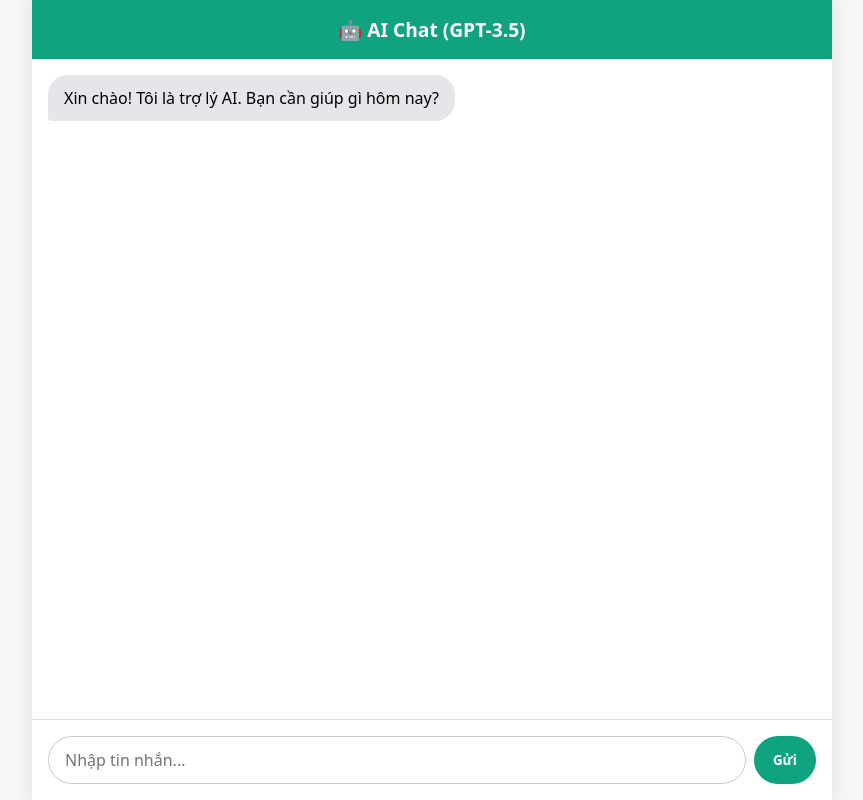
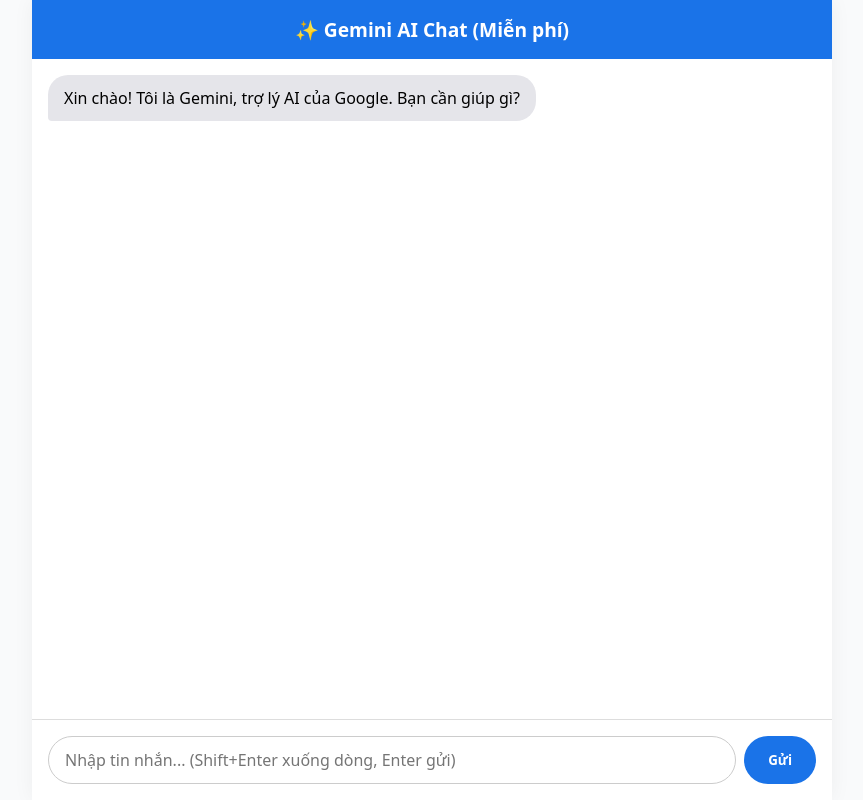
Before and after one commit to nam348tnh3gp/AI-chat, a website: page public/index.html in a window 1280 px wide. Shown: the whole page, without its empty margins (208-1071 px from the left). Drawn offline with Linux system fonts and the light colour scheme.

Commit message:
Update index.html

```diff
--- a/public/index.html
+++ b/public/index.html
@@ -2,133 +2,40 @@
 <html lang="vi">
 <head>
     <meta charset="UTF-8">
-    <meta name="viewport" content="width=device-width, initial-scale=1.0, user-scalable=yes">
-    <title>AI Chat - GPT</title>
+    <meta name="viewport" content="width=device-width, initial-scale=1.0">
+    <title>Gemini AI Chat - Miễn phí</title>
     <style>
-        * {
-            box-sizing: border-box;
-            font-family: system-ui, -apple-system, 'Segoe UI', Roboto, Helvetica, Arial, sans-serif;
-        }
-        body {
-            background: #f7f7f8;
-            margin: 0;
-            padding: 0;
-            display: flex;
-            justify-content: center;
-            align-items: center;
-            min-height: 100vh;
-        }
-        .chat-container {
-            width: 100%;
-            max-width: 800px;
-            height: 100vh;
-            display: flex;
-            flex-direction: column;
-            background: white;
-            box-shadow: 0 0 20px rgba(0,0,0,0.1);
-        }
-        .chat-header {
-            background: #10a37f;
-            color: white;
-            padding: 1rem;
-            text-align: center;
-            font-weight: bold;
-            font-size: 1.2rem;
-        }
-        .chat-messages {
-            flex: 1;
-            overflow-y: auto;
-            padding: 1rem;
-            display: flex;
-            flex-direction: column;
-            gap: 1rem;
-        }
-        .message {
-            display: flex;
-            flex-direction: column;
-            max-width: 80%;
-        }
-        .user-message {
-            align-self: flex-end;
-        }
-        .assistant-message {
-            align-self: flex-start;
-        }
-        .bubble {
-            padding: 0.75rem 1rem;
-            border-radius: 1.25rem;
-            line-height: 1.4;
-            word-wrap: break-word;
-        }
-        .user-bubble {
-            background: #10a37f;
-            color: white;
-            border-bottom-right-radius: 0.25rem;
-        }
-        .assistant-bubble {
-            background: #e5e5ea;
-            color: black;
-            border-bottom-left-radius: 0.25rem;
-        }
-        .timestamp {
-            font-size: 0.7rem;
-            color: #8e8e93;
-            margin-top: 0.25rem;
-            margin-left: 0.5rem;
-            margin-right: 0.5rem;
-        }
-        .chat-input-area {
-            display: flex;
-            padding: 1rem;
-            border-top: 1px solid #ddd;
-            background: white;
-            gap: 0.5rem;
-        }
-        .chat-input-area textarea {
-            flex: 1;
-            border: 1px solid #ccc;
-            border-radius: 1.5rem;
-            padding: 0.75rem 1rem;
-            font-size: 1rem;
-            resize: none;
-            outline: none;
-            font-family: inherit;
-        }
-        .chat-input-area button {
-            background: #10a37f;
-            border: none;
-            color: white;
-            font-weight: bold;
-            padding: 0 1.2rem;
-            border-radius: 2rem;
-            cursor: pointer;
-            transition: 0.2s;
-        }
-        .chat-input-area button:hover {
-            background: #0e8c6d;
-        }
-        .loading {
-            font-style: italic;
-            color: #666;
-        }
-        @media (max-width: 600px) {
-            .message {
-                max-width: 90%;
-            }
-        }
+        * { box-sizing: border-box; font-family: system-ui, sans-serif; }
+        body { margin: 0; background: #f9fafb; }
+        .chat-container { max-width: 800px; margin: 0 auto; height: 100vh; display: flex; flex-direction: column; background: white; box-shadow: 0 0 20px rgba(0,0,0,0.05); }
+        .chat-header { background: #1a73e8; color: white; padding: 1rem; text-align: center; font-weight: bold; font-size: 1.2rem; }
+        .chat-messages { flex: 1; overflow-y: auto; padding: 1rem; display: flex; flex-direction: column; gap: 1rem; }
+        .message { display: flex; flex-direction: column; max-width: 85%; }
+        .user-message { align-self: flex-end; }
+        .assistant-message { align-self: flex-start; }
+        .bubble { padding: 0.75rem 1rem; border-radius: 1.25rem; line-height: 1.4; word-wrap: break-word; }
+        .user-bubble { background: #1a73e8; color: white; border-bottom-right-radius: 0.25rem; }
+        .assistant-bubble { background: #e5e5ea; color: black; border-bottom-left-radius: 0.25rem; }
+        .timestamp { font-size: 0.7rem; color: #8e8e93; margin-top: 0.25rem; margin-left: 0.5rem; margin-right: 0.5rem; }
+        .loading { font-style: italic; color: #666; }
+        .chat-input-area { display: flex; padding: 1rem; border-top: 1px solid #ddd; gap: 0.5rem; background: white; }
+        textarea { flex: 1; border: 1px solid #ccc; border-radius: 1.5rem; padding: 0.75rem 1rem; font-size: 1rem; resize: none; outline: none; font-family: inherit; }
+        button { background: #1a73e8; border: none; color: white; font-weight: bold; padding: 0 1.5rem; border-radius: 2rem; cursor: pointer; transition: 0.2s; }
+        button:hover { background: #0d5bbd; }
+        @media (max-width: 600px) { .message { max-width: 90%; } }
     </style>
 </head>
 <body>
 <div class="chat-container">
-    <div class="chat-header">🤖 AI Chat (GPT-3.5)</div>
+    <div class="chat-header">✨ Gemini AI Chat (Miễn phí)</div>
     <div class="chat-messages" id="chatMessages">
         <div class="message assistant-message">
-            <div class="bubble assistant-bubble">Xin chào! Tôi là trợ lý AI. Bạn cần giúp gì hôm nay?</div>
+            <div class="bubble assistant-bubble">Xin chào! Tôi là Gemini, trợ lý AI của Google. Bạn cần giúp gì?</div>
             <div class="timestamp"></div>
         </div>
     </div>
     <div class="chat-input-area">
-        <textarea id="userInput" rows="1" placeholder="Nhập tin nhắn..."></textarea>
+        <textarea id="userInput" rows="1" placeholder="Nhập tin nhắn... (Shift+Enter xuống dòng, Enter gửi)"></textarea>
         <button id="sendBtn">Gửi</button>
     </div>
 </div>
@@ -138,45 +45,56 @@
     const userInput = document.getElementById('userInput');
     const sendBtn = document.getElementById('sendBtn');
 
+    // Lưu lịch sử chat để gửi lên server (giữ context)
+    let conversationHistory = [
+        { role: 'model', content: 'Xin chào! Tôi là Gemini, trợ lý AI của Google. Bạn cần giúp gì?' }
+    ];
+
     // Tự động resize textarea
     userInput.addEventListener('input', function() {
         this.style.height = 'auto';
         this.style.height = Math.min(this.scrollHeight, 120) + 'px';
     });
 
-    // Gửi tin nhắn
     async function sendMessage() {
         const message = userInput.value.trim();
         if (!message) return;
 
-        // Hiển thị tin nhắn của người dùng
+        // Thêm tin nhắn user vào UI và lịch sử
         addMessage(message, 'user');
+        conversationHistory.push({ role: 'user', content: message });
         userInput.value = '';
         userInput.style.height = 'auto';
 
-        // Hiển thị trạng thái đang tải
+        // Hiển thị loading
         const loadingDiv = addLoadingMessage();
 
         try {
+            // Gửi lịch sử (không gửi toàn bộ nếu quá dài, có thể giới hạn)
+            // Lấy 10 tin nhắn gần nhất để tránh quá token
+            const recentHistory = conversationHistory.slice(-10);
+
             const response = await fetch('/api/chat', {
                 method: 'POST',
                 headers: { 'Content-Type': 'application/json' },
-                body: JSON.stringify({ message: message })
+                body: JSON.stringify({
+                    message: message,
+                    history: recentHistory.slice(0, -1) // lịch sử trước tin nhắn hiện tại
+                })
             });
 
-            if (!response.ok) {
-                throw new Error(`HTTP ${response.status}`);
-            }
-
+            if (!response.ok) throw new Error(`HTTP ${response.status}`);
             const data = await response.json();
             if (data.error) throw new Error(data.error);
 
-            // Xóa loading và thêm câu trả lời thật
             loadingDiv.remove();
             addMessage(data.reply, 'assistant');
+            conversationHistory.push({ role: 'model', content: data.reply });
         } catch (error) {
             loadingDiv.remove();
-            addMessage('❌ Lỗi: ' + error.message, 'assistant');
+            addMessage(`❌ Lỗi: ${error.message}`, 'assistant');
+            // Xóa tin nhắn user khỏi lịch sử nếu lỗi (tuỳ chọn)
+            conversationHistory.pop();
         }
     }
 
@@ -186,6 +104,7 @@
 
         const bubble = document.createElement('div');
         bubble.className = `bubble ${sender === 'user' ? 'user-bubble' : 'assistant-bubble'}`;
+        // Hiển thị text thuần (có thể parse markdown nếu muốn)
         bubble.textContent = text;
 
         const timestamp = document.createElement('div');
@@ -204,7 +123,7 @@
         loadingDiv.className = 'message assistant-message';
         const bubble = document.createElement('div');
         bubble.className = 'bubble assistant-bubble loading';
-        bubble.textContent = 'Đang suy nghĩ...';
+        bubble.textContent = 'Gemini đang suy nghĩ...';
         loadingDiv.appendChild(bubble);
         chatMessages.appendChild(loadingDiv);
         chatMessages.scrollTop = chatMessages.scrollHeight;
@@ -218,6 +137,8 @@
             sendMessage();
         }
     });
+
+    // Optional: Clear history button (có thể thêm sau)
 </script>
 </body>
 </html>
```
